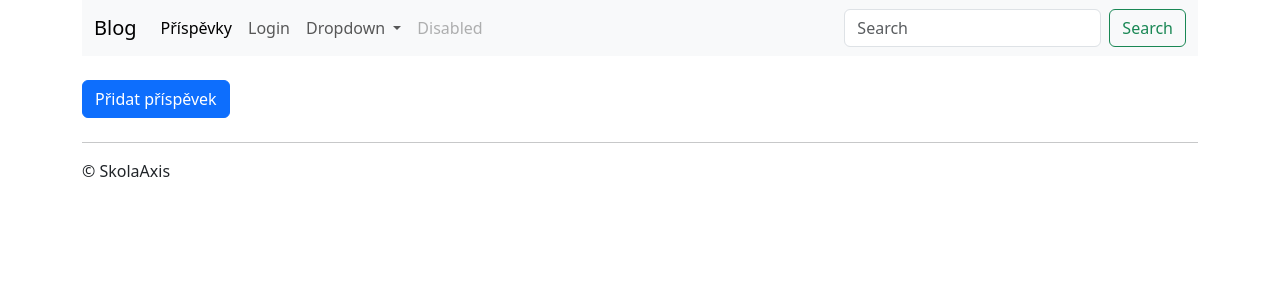
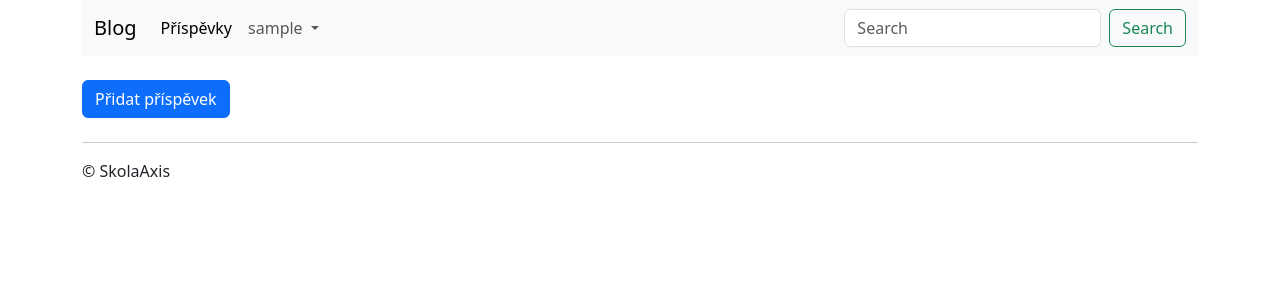
Before and after one commit to adamnovak0402/CV4AI_Blog1, a PHP site: page /index.php in a window 1280 px wide. Shown: the top 300 px of the page. Run offline with PHP 8.4, Linux system fonts and the light colour scheme; the visitor is signed in with stand-in values (Sample User, id 1); data that the repository does not hold is empty.

Commit message:
změna navbaru pro přihlášené uživatele / odhlášené uživatele

```diff
--- a/layout/navigation.php
+++ b/layout/navigation.php
@@ -1,3 +1,6 @@
+<?php
+session_start();
+?>
 <div class="container">
     <nav class="navbar navbar-expand-lg bg-body-tertiary">
         <div class="container-fluid">
@@ -10,23 +13,31 @@
                     <li class="nav-item">
                         <a class="nav-link active" aria-current="page" href="/">Příspěvky</a>
                     </li>
-                    <li class="nav-item">
-                        <a class="nav-link" href="/login.php">Login</a>
-                    </li>
-                    <li class="nav-item dropdown">
-                        <a class="nav-link dropdown-toggle" href="#" role="button" data-bs-toggle="dropdown" aria-expanded="false">
-                            Dropdown
-                        </a>
-                        <ul class="dropdown-menu">
-                            <li><a class="dropdown-item" href="#">Action</a></li>
-                            <li><a class="dropdown-item" href="#">Another action</a></li>
-                            <li><hr class="dropdown-divider"></li>
-                            <li><a class="dropdown-item" href="#">Something else here</a></li>
-                        </ul>
-                    </li>
-                    <li class="nav-item">
-                        <a class="nav-link disabled" aria-disabled="true">Disabled</a>
-                    </li>
+
+                    <?php
+                    if(isset($_SESSION["username"])) {
+                        echo('
+                        <li class="nav-item dropdown">
+                            <a class="nav-link dropdown-toggle" href="#" role="button" data-bs-toggle="dropdown" aria-expanded="false">
+                                '.$_SESSION["username"].'
+                            </a>
+                            <ul class="dropdown-menu">
+                                <li><a class="dropdown-item" href="#">Profil</a></li>
+                                <li><hr class="dropdown-divider"></li>
+                                <li><a class="dropdown-item" href="/logout.php">Odlásit se</a></li>
+                            </ul>
+                        </li>
+                        ');
+                    }else{
+                        echo ('
+                        <li class="nav-item">
+                            <a class="nav-link" href="/login.php">Login</a>
+                        </li>
+                    ');
+                    }
+                    ?>
+
+
                 </ul>
                 <form class="d-flex" role="search">
                     <input class="form-control me-2" type="search" placeholder="Search" aria-label="Search"/>
```
